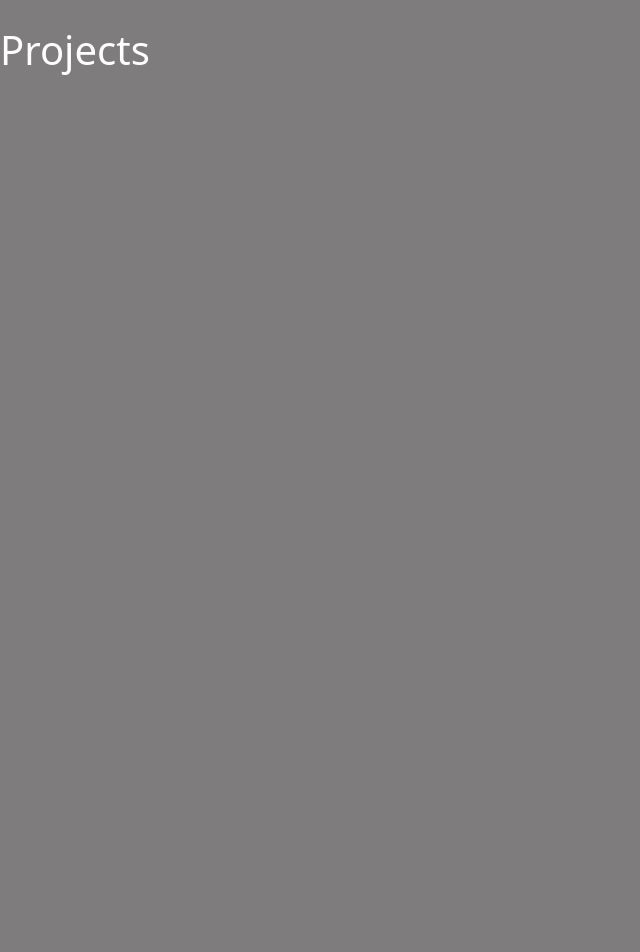
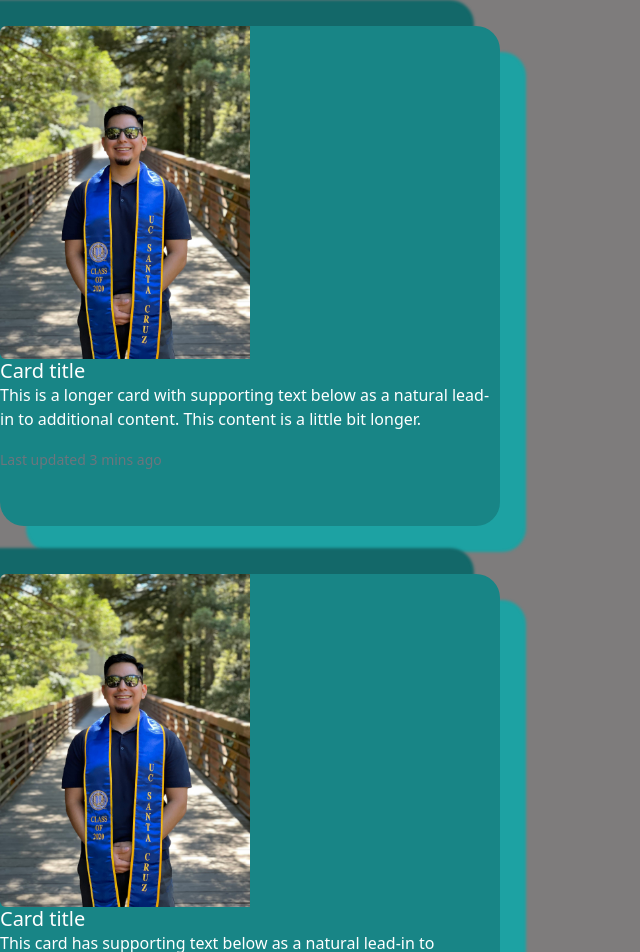
Before and after one commit to Jvilla125/Portfolio, a Next.js app: page /projects in a window 1280 px wide. Shown: the part 105-1057 px from the top of the page, without its empty margins (0-640 px from the left). Before the commit the page ends 800 px from the top, so only its background shows below. Built offline with nearby package versions, Linux system fonts and the light colour scheme.

Commit message:
Update the projects.js page to have cards information for each project

```diff
--- /dev/null
+++ b/components/project.js
@@ -0,0 +1,56 @@
+import Image from "next/image"
+
+export default function Projects() {
+    return (
+        <>
+            <div class="card-deck">
+                <div class="card1">
+                    {/* <img class="card-img-top" src="..." alt="Card image cap"> */}
+                    <Image
+                        class="img-fluid rounded-start"
+                        src="/ucsc.jpg"
+                        width={250}
+                        height={350}
+                    />
+                    <div class="card-body">
+                        <h5 class="card-title">Card title</h5>
+                        <p class="card-text">This is a longer card with supporting text below as a natural lead-in to additional content. This content is a little bit longer.</p>
+                        <p class="card-text"><small class="text-muted">Last updated 3 mins ago</small></p>
+                    </div>
+                </div>
+                <br/>
+                <br/>
+                <div class="card1">
+                    {/* <img class="card-img-top" src="..." alt="Card image cap"> */}
+                    <Image
+                        class="img-fluid rounded-start"
+                        src="/ucsc.jpg"
+                        width={250}
+                        height={350}
+                    />
+                    <div class="card-body">
+                        <h5 class="card-title">Card title</h5>
+                        <p class="card-text">This card has supporting text below as a natural lead-in to additional content.</p>
+                        <p class="card-text"><small class="text-muted">Last updated 3 mins ago</small></p>
+                    </div>
+                </div>
+                <br/>
+                <br/>
+                <div class="card1">
+                    {/* <img class="card-img-top" src="..." alt="Card image cap"> */}
+                    <Image
+                        class="img-fluid rounded-start"
+                        src="/ucsc.jpg"
+                        width={250}
+                        height={350}
+                    />
+                    <div class="card-body">
+                        <h5 class="card-title">Card title</h5>
+                        <p class="card-text">This is a wider card with supporting text below as a natural lead-in to additional content. This card has even longer content than the first to show that equal height action.</p>
+                        <p class="card-text"><small class="text-muted">Last updated 3 mins ago</small></p>
+                    </div>
+                </div>
+            </div>
+        </>
+    )
+}
--- a/pages/projects.js
+++ b/pages/projects.js
@@ -1,10 +1,11 @@
 import Header from "../components/header";
+import Projects from "../components/project";
 
 export default function ProjectPage(){
     return(
         <>
         <Header/>
-        <h1>Projects</h1>
+        <Projects/>
         </>
     )
 }
--- a/styles/globals.css
+++ b/styles/globals.css
@@ -7,13 +7,13 @@
     font-size: 50px;
 }
 
-.container-fluid{
+.container-fluid {
     padding: 25px;
     font-size: 20px;
 }
 
 @media (max-width: 576px) {
-    .d-flex{
+    .d-flex {
         display: flex;
         flex-direction: column;
         align-content: center;
@@ -22,7 +22,18 @@
 
 }
 
-.card{
+.card {
     background-color: grey;
 
 }
+
+.card1 {
+
+    width: 500px;
+    height: 500px;
+    border: 5px;
+    border-radius: 24px;
+    background: #188586;
+    box-shadow: -26px -26px 3px #136869,
+        26px 26px 3px #1da2a3;
+}
```
